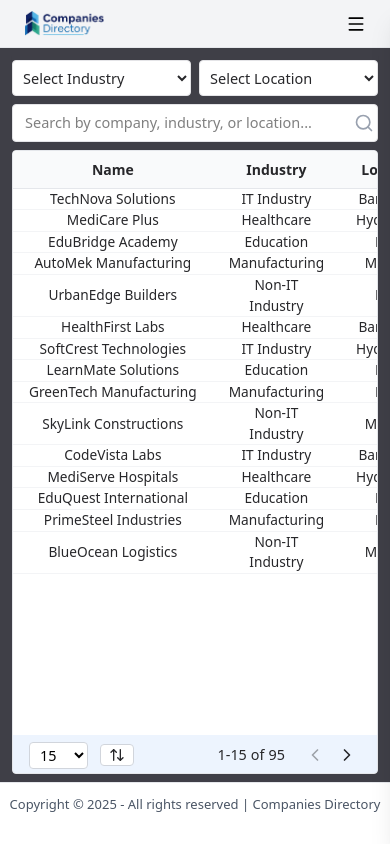
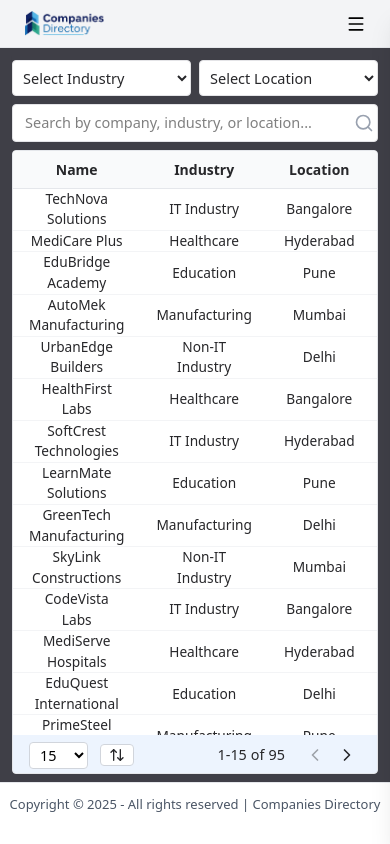
Before and after one commit to bhanudova02/companies-directory, a React (Vite) app: page / in a window 390 px wide. Built offline with nearby package versions, Linux system fonts and the light colour scheme.

Commit message:
white-space removed

```diff
--- a/src/components/CompaniesTable.jsx
+++ b/src/components/CompaniesTable.jsx
@@ -58,7 +58,7 @@ export function CompaniesTable({ companies_data }) {
                                     key={index}
                                     className="border-b border-gray-100 hover:bg-gray-50 text-center text-[13.7px]"
                                 >
-                                    <td className="px-4 md:px-1.5 md:p-1.5 whitespace-nowrap">{company.name}</td>
+                                    <td className="px-4 md:px-1.5 md:p-1.5">{company.name}</td>
                                     <td className="px-4 md:px-1.5 md:p-1.5">{company.industry}</td>
                                     <td className="px-4 md:px-1.5 md:p-1.5">{company.location}</td>
                                     <td className="px-4 md:px-1.5 md:p-1.5">
```
